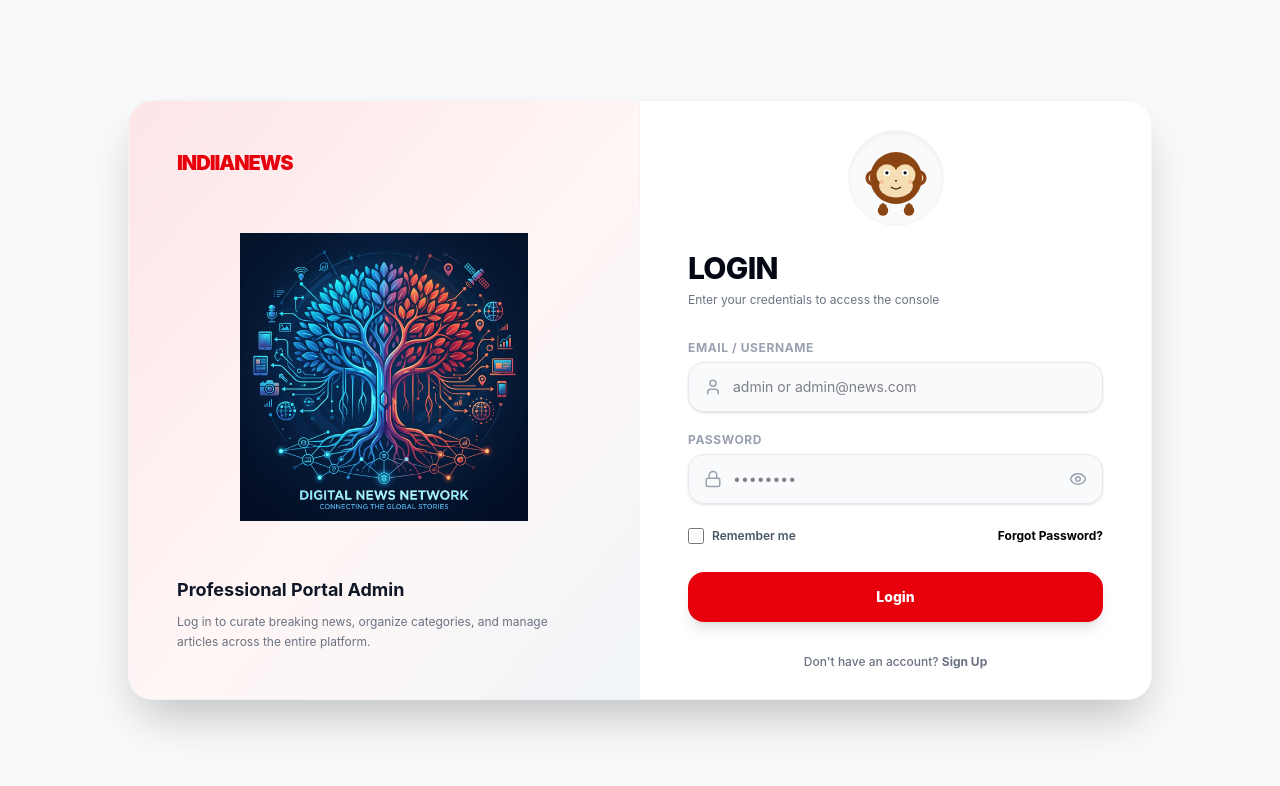
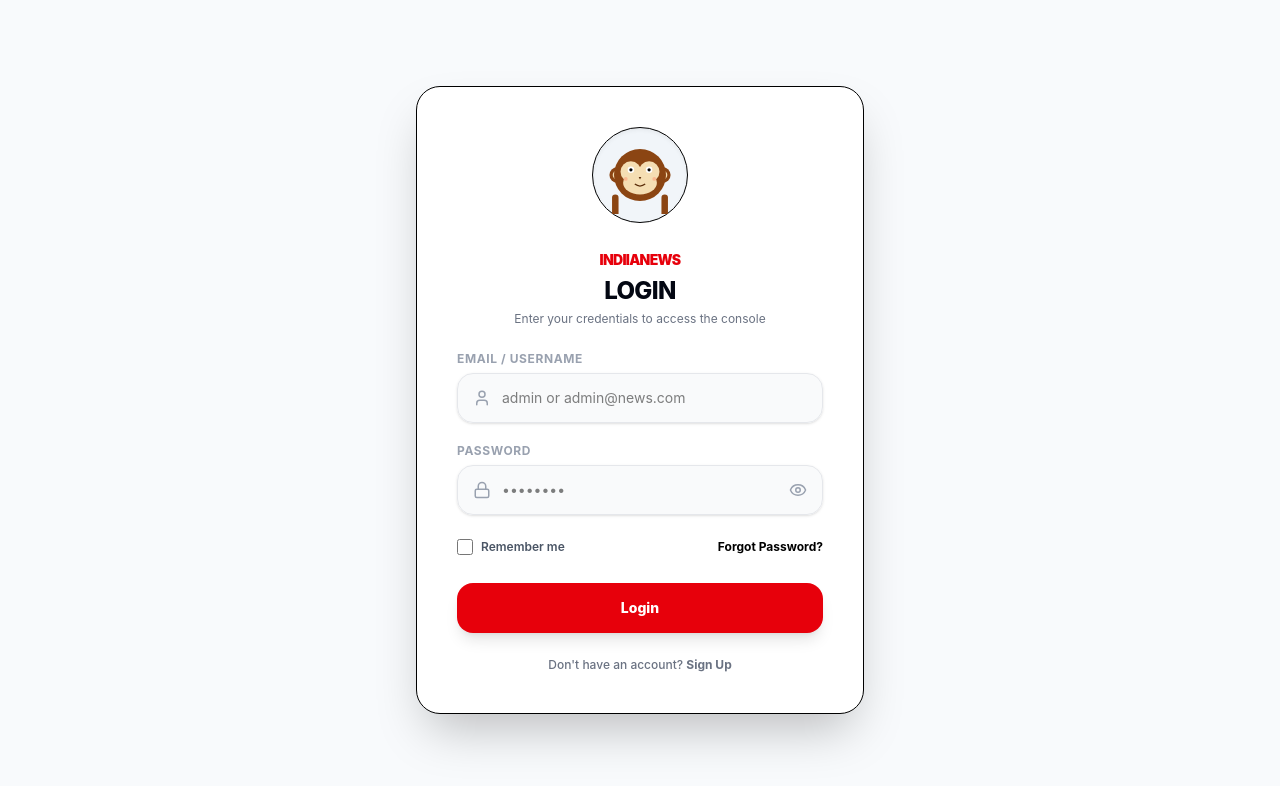
Before and after one commit to Hariomk00/react-news, a React (Vite) app: page /admin/login in a window 1280 px wide. Shown: the top 786 px of the page. Built offline with nearby package versions, Linux system fonts and the light colour scheme; no server answers.

Commit message:
center-login-layout-and-add-full-monkey-arms

```diff
--- a/src/pages/admin/AdminLogin.jsx
+++ b/src/pages/admin/AdminLogin.jsx
@@ -64,45 +64,13 @@ const AdminLogin = () => {
   };
 
   return (
-    <div className="min-h-screen bg-slate-50 dark:bg-gray-950 flex items-center justify-center p-4 md:p-8 transition-colors duration-300 font-sans">
-      <div className="w-full max-w-5xl bg-white dark:bg-gray-900 rounded-3xl overflow-hidden shadow-2xl border border-gray-100 dark:border-gray-800 flex flex-col md:flex-row md:h-[600px] animate-fadeIn">
-
-        {/* Left Panel: Hero Graphic */}
-        <div className="w-full md:w-1/2 bg-gradient-to-br from-red-600/10 via-red-500/5 to-slate-100 dark:from-red-950/20 dark:via-red-900/10 dark:to-gray-900 p-8 md:p-12 flex flex-col justify-between border-b md:border-b-0 md:border-r border-gray-100 dark:border-gray-800">
-          <div className="flex items-center gap-2">
-            <span className="text-xl font-black tracking-tighter text-red-600 dark:text-red-500">
-              INDIIANEWS
-            </span>
-          </div>
-
-          <div className="my-auto py-8 flex justify-center items-center">
-            <img
-              src="/login_hero.png"
-              alt="Indiianews Network Illustration"
-              className="max-h-72 w-auto object-contain hover:scale-102 transition-transform duration-300"
-              onError={(e) => {
-                e.target.style.display = 'none';
-              }}
-            />
-          </div>
-
-          <div className="space-y-2">
-            <h3 className="text-lg font-bold text-gray-900 dark:text-white">
-              Professional Portal Admin
-            </h3>
-            <p className="text-xs text-gray-500 dark:text-gray-400 leading-relaxed">
-              Log in to curate breaking news, organize categories, and manage articles across the entire platform.
-            </p>
-          </div>
-        </div>
-
-        {/* Right Panel: Login Form */}
-        <div className="w-full md:w-1/2 p-8 md:p-12 flex flex-col justify-center bg-white dark:bg-gray-900/40">
+    <div className="min-h-screen bg-slate-50 dark:bg-gray-950 flex items-center justify-center p-4 transition-colors duration-300 font-sans">
+      <div className="w-full max-w-md bg-white dark:bg-gray-900 rounded-3xl shadow-2xl border border-gray-150 dark:border-gray-800 p-8 md:p-10 animate-fadeIn">
 
         {/* Animated Monkey Container */}
         <div className="flex justify-center mb-6">
-            <div className="w-24 h-24 bg-slate-50 dark:bg-gray-800 rounded-full flex items-center justify-center p-2 shadow-inner border border-gray-100 dark:border-gray-850">
-              <svg viewBox="0 0 120 120" className="w-full h-full">
+          <div className="w-24 h-24 bg-slate-100 dark:bg-gray-850 rounded-full flex items-center justify-center p-2 shadow-inner border border-gray-150 dark:border-gray-700">
+            <svg viewBox="0 0 120 120" className="w-full h-full overflow-hidden">
               {/* Ears */}
               <circle cx="25" cy="60" r="12" fill="#8B4513" />
               <circle cx="25" cy="60" r="7" fill="#F5DEB3" />
@@ -135,30 +103,39 @@ const AdminLogin = () => {
               <circle cx="38" cy="66" r="3" fill="#FFA07A" opacity="0.6" />
               <circle cx="82" cy="66" r="3" fill="#FFA07A" opacity="0.6" />
 
-                {/* Hands */}
-                {/* Left Hand */}
-                <g className="transition-transform duration-500 ease-out" style={{ transform: (isPasswordFocused && !showPassword) ? 'translate(6px, -53px)' : 'translate(0px, 0px)' }}>
-                  <circle cx="40" cy="110" r="8" fill="#8B4513" />
-                  <circle cx="37" cy="103" r="2.5" fill="#8B4513" />
-                  <circle cx="40" cy="101" r="2.5" fill="#8B4513" />
-                  <circle cx="43" cy="103" r="2.5" fill="#8B4513" />
+              {/* Full Arm & Hand Animations */}
+              {/* Left Arm */}
+              <g className="transition-transform duration-500 ease-out" style={{ transformOrigin: "22px 90px", transform: (isPasswordFocused && !showPassword) ? "rotate(148deg)" : "rotate(0deg)" }}>
+                {/* Forearm */}
+                <rect x="17" y="90" width="10" height="45" rx="5" fill="#8B4513" />
+                {/* Hand / Paws */}
+                <circle cx="22" cy="135" r="8" fill="#8B4513" />
+                <circle cx="19" cy="139" r="2" fill="#8B4513" />
+                <circle cx="22" cy="141" r="2" fill="#8B4513" />
+                <circle cx="25" cy="139" r="2" fill="#8B4513" />
               </g>
-                {/* Right Hand */}
-                <g className="transition-transform duration-500 ease-out" style={{ transform: (isPasswordFocused && !showPassword) ? 'translate(-6px, -53px)' : 'translate(0px, 0px)' }}>
-                  <circle cx="80" cy="110" r="8" fill="#8B4513" />
-                  <circle cx="77" cy="103" r="2.5" fill="#8B4513" />
-                  <circle cx="80" cy="101" r="2.5" fill="#8B4513" />
-                  <circle cx="83" cy="103" r="2.5" fill="#8B4513" />
+              {/* Right Arm */}
+              <g className="transition-transform duration-500 ease-out" style={{ transformOrigin: "98px 90px", transform: (isPasswordFocused && !showPassword) ? "rotate(-148deg)" : "rotate(0deg)" }}>
+                {/* Forearm */}
+                <rect x="93" y="90" width="10" height="45" rx="5" fill="#8B4513" />
+                {/* Hand / Paws */}
+                <circle cx="98" cy="135" r="8" fill="#8B4513" />
+                <circle cx="95" cy="139" r="2" fill="#8B4513" />
+                <circle cx="98" cy="141" r="2" fill="#8B4513" />
+                <circle cx="101" cy="139" r="2" fill="#8B4513" />
               </g>
             </svg>
           </div>
         </div>
 
-          <div className="mb-8">
-            <h2 className="text-3xl font-extrabold text-gray-950 dark:text-white tracking-tight">
+        <div className="mb-6 text-center">
+          <span className="text-sm font-black tracking-tighter text-red-600 dark:text-red-500 uppercase">
+            INDIIANEWS
+          </span>
+          <h2 className="text-2xl font-extrabold text-gray-950 dark:text-white tracking-tight mt-1">
             LOGIN
           </h2>
-            <p className="text-xs text-gray-500 dark:text-gray-400 mt-1.5">
+          <p className="text-xs text-gray-500 dark:text-gray-400 mt-1">
             Enter your credentials to access the console
           </p>
         </div>
@@ -187,7 +164,7 @@ const AdminLogin = () => {
                 value={username}
                 onChange={(e) => setUsername(e.target.value)}
                 placeholder="admin or admin@news.com"
-                  className="block w-full pl-11 pr-4 py-3.5 border border-gray-200 dark:border-gray-700 rounded-2xl bg-gray-50 dark:bg-gray-800/40 focus:outline-none focus:ring-2 focus:ring-red-500/20 focus:border-red-500 text-gray-950 dark:text-white text-sm transition"
+                className="block w-full pl-11 pr-4 py-3.5 border border-gray-200 dark:border-gray-700 rounded-2xl bg-gray-50 dark:bg-gray-800/40 focus:outline-none focus:ring-2 focus:ring-red-500/20 focus:border-red-500 text-gray-955 dark:text-white text-sm transition"
               />
             </div>
           </div>
@@ -209,7 +186,7 @@ const AdminLogin = () => {
                 onFocus={() => setIsPasswordFocused(true)}
                 onBlur={() => setIsPasswordFocused(false)}
                 placeholder="••••••••"
-                  className="block w-full pl-11 pr-11 py-3.5 border border-gray-200 dark:border-gray-700 rounded-2xl bg-gray-50 dark:bg-gray-800/40 focus:outline-none focus:ring-2 focus:ring-red-500/20 focus:border-red-500 text-gray-950 dark:text-white text-sm transition"
+                className="block w-full pl-11 pr-11 py-3.5 border border-gray-200 dark:border-gray-700 rounded-2xl bg-gray-50 dark:bg-gray-800/40 focus:outline-none focus:ring-2 focus:ring-red-500/20 focus:border-red-500 text-gray-955 dark:text-white text-sm transition"
               />
               <button
                 type="button"
@@ -248,12 +225,11 @@ const AdminLogin = () => {
         </form>
 
         {/* Sign Up Link */}
-          <div className="mt-8 text-center text-xs text-gray-500 dark:text-gray-400 font-medium">
+        <div className="mt-6 text-center text-xs text-gray-500 dark:text-gray-400 font-medium">
           Don't have an account?{" "}
           <a href="#" className="text-red-650 dark:text-red-400 font-bold hover:underline transition">
             Sign Up
           </a>
-          </div>
         </div>
 
       </div>
```
Lines whose indentation alone changed are shown as unchanged.
